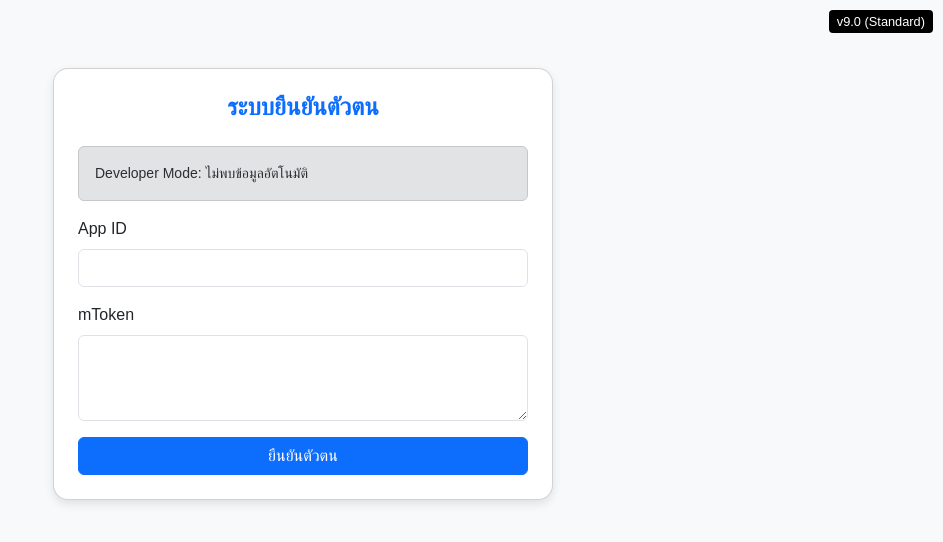
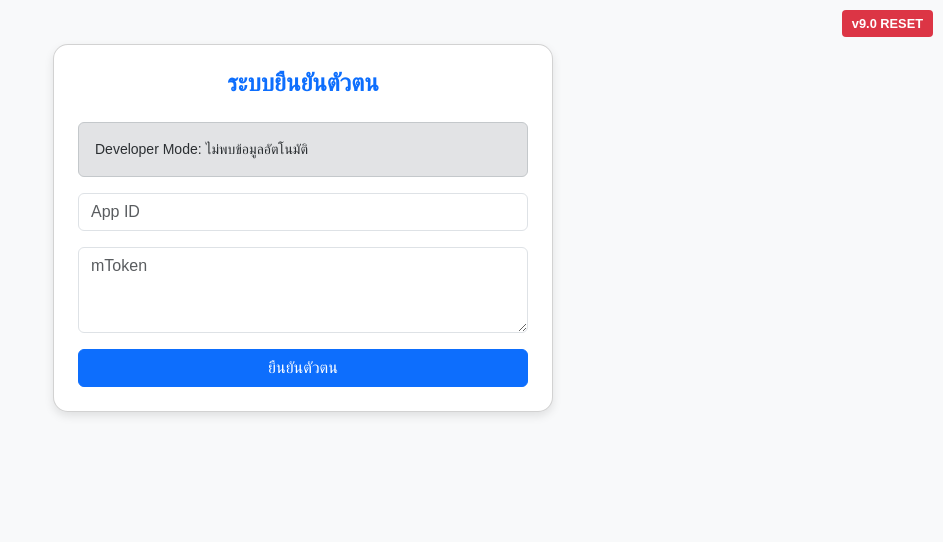
Before and after one commit to masawia10444-netizen/MToken-Project, a website: page public/index.html in a window 1280 px wide. Shown: the whole page, without its empty margins (337-1280 px from the left). Drawn offline with nearby package versions, Linux system fonts and the light colour scheme.

Commit message:
fix 16.15

```diff
--- a/public/index.html
+++ b/public/index.html
@@ -8,22 +8,27 @@
     <meta http-equiv="Pragma" content="no-cache" />
     <meta http-equiv="Expires" content="0" />
 
-    <title>mToken & Notification</title>
+    <title>mToken & Noti</title>
     <link href="https://cdn.jsdelivr.net/npm/bootstrap@5.3.0/dist/css/bootstrap.min.css" rel="stylesheet">
     <script src="https://czp.dga.or.th/cportal/sdk/iu/v3/sdk.js"></script>
     <style>
         body { background-color: #f8f9fa; font-family: 'Sarabun', sans-serif; padding: 20px; }
         .card { max-width: 500px; margin: 0 auto; border-radius: 15px; box-shadow: 0 4px 10px rgba(0,0,0,0.1); }
-        .version-tag { position: absolute; top: 10px; right: 10px; font-size: 0.8rem; background: #000; color: #fff; padding: 2px 8px; border-radius: 4px; }
+        .version-tag {
+            position: absolute; top: 10px; right: 10px;
+            font-size: 0.8rem; background: #dc3545; color: #fff;
+            padding: 4px 10px; border-radius: 4px; font-weight: bold;
+            z-index: 9999;
+        }
         .hidden { display: none !important; }
-        .btn-noti { background-color: #ffc107; color: #000; font-weight: bold; border: none; }
+        .btn-noti { background-color: #ffc107; color: #000; font-weight: bold; border: 1px solid #e0a800; }
     </style>
 </head>
 <body>
 
-<div class="version-tag">v9.0 (Standard)</div>
+<div class="version-tag">v9.0 RESET</div>
 
-<div class="container mt-5">
+<div class="container mt-4">
     <div class="card p-4">
         <h4 class="text-center text-primary fw-bold mb-4">ระบบยืนยันตัวตน</h4>
 
@@ -35,12 +40,10 @@
         <div id="manualSection" class="hidden">
             <div class="alert alert-secondary small">Developer Mode: ไม่พบข้อมูลอัตโนมัติ</div>
             <div class="mb-3">
-                <label class="form-label">App ID</label>
-                <input type="text" id="appId" class="form-control">
+                <input type="text" id="appId" class="form-control" placeholder="App ID">
             </div>
             <div class="mb-3">
-                <label class="form-label">mToken</label>
-                <textarea id="mToken" class="form-control" rows="3"></textarea>
+                <textarea id="mToken" class="form-control" rows="3" placeholder="mToken"></textarea>
             </div>
             <button onclick="doLogin()" class="btn btn-primary w-100">ยืนยันตัวตน</button>
         </div>
@@ -57,12 +60,12 @@
             <hr>
 
             <div class="bg-light p-3 rounded border">
-                <label class="form-label fw-bold">🔔 ทดสอบส่ง Notification</label>
-                <input type="text" id="notiMsg" class="form-control mb-2 text-center" value="ทดสอบแจ้งเตือน v9.0">
+                <label class="form-label fw-bold text-dark">🔔 ทดสอบส่งแจ้งเตือน</label>
+                <input type="text" id="notiMsg" class="form-control mb-2 text-center" value="เทสแจ้งเตือน v9.0">
                 <button onclick="sendNoti()" id="btnNoti" class="btn btn-warning w-100 btn-noti">
                     กดส่งแจ้งเตือนหาฉัน
                 </button>
-                <div id="notiStatus" class="mt-2 small"></div>
+                <div id="notiStatus" class="mt-2 small fw-bold"></div>
             </div>
 
             <button onclick="location.reload()" class="btn btn-outline-secondary w-100 mt-3">เริ่มใหม่</button>
@@ -127,7 +130,7 @@
                 document.getElementById('userIdDisplay').innerText = result.data.userId;
             } else {
                 alert('Login Failed: ' + result.message);
-                location.reload(); // รีเฟรชเริ่มใหม่
+                location.reload();
             }
         } catch(e) {
             alert('Error: ' + e.message);
@@ -159,7 +162,7 @@
             const result = await res.json();
 
             if(result.status === 'success') {
-                status.innerHTML = '<span class="text-success fw-bold">✅ ส่งสำเร็จ! เช็คที่แจ้งเตือนได้เลย</span>';
+                status.innerHTML = '<span class="text-success">✅ ส่งสำเร็จ! เช็คที่แจ้งเตือนได้เลย</span>';
             } else {
                 status.innerHTML = `<span class="text-danger">❌ ไม่สำเร็จ: ${result.message}</span>`;
             }
```
